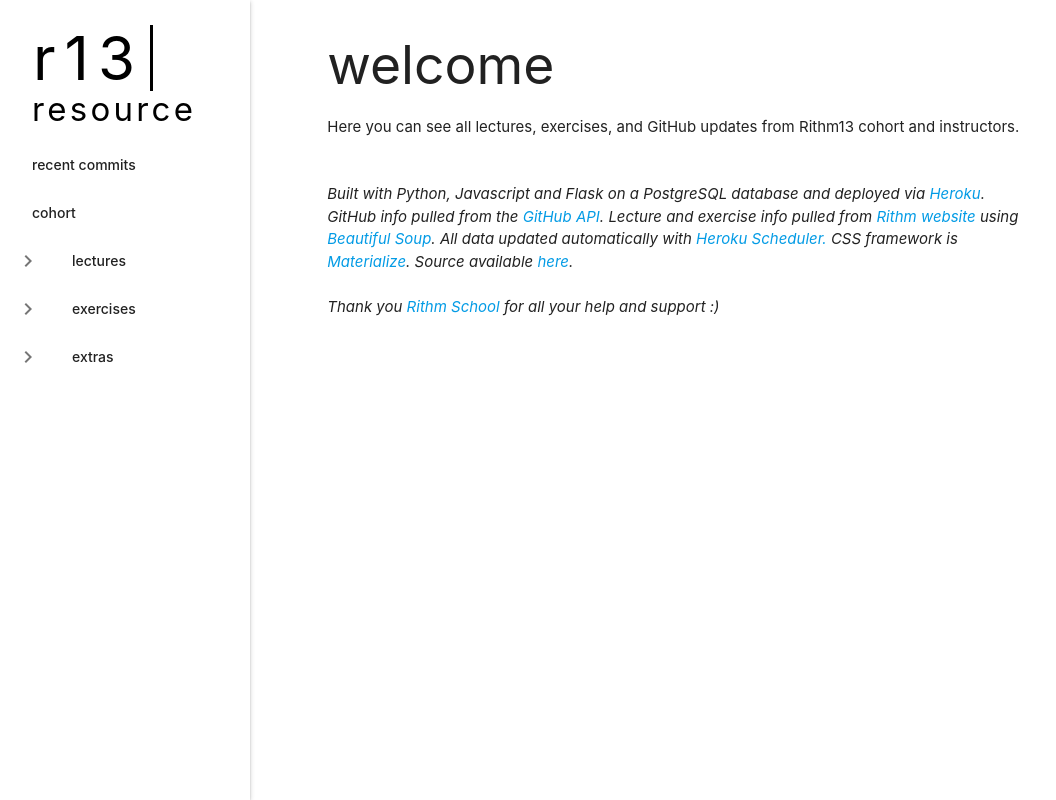
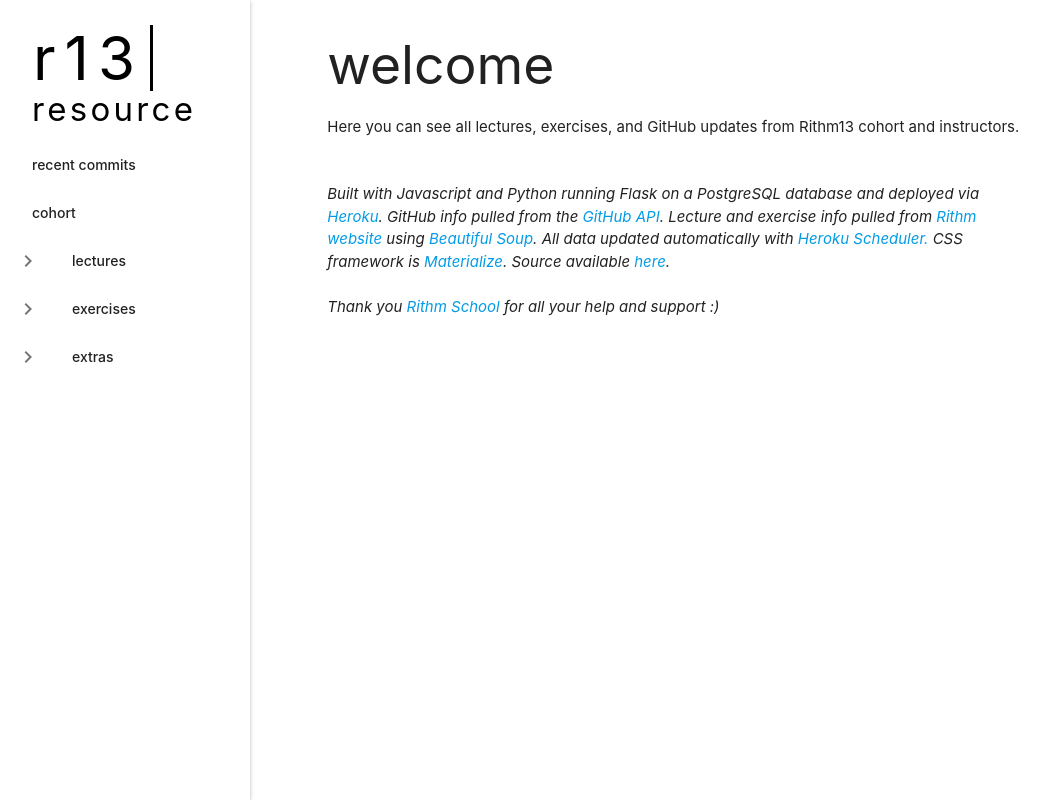
Before and after one commit to chrismartinio/r13resource, a Flask app: page / in a window 1280 px wide. Shown: the whole page, without its empty margins (0-1056 px from the left). Run offline with Flask 2, Linux system fonts and the light colour scheme; data that the repository does not hold is empty; some libraries are stand-ins or nearby versions.

Commit message:
msg update

```diff
--- a/templates/index.html
+++ b/templates/index.html
@@ -13,7 +13,7 @@
 
     <!-- <h5><i>site info</i></h5> -->
 
-    <p><i>Built with Python, Javascript and Flask on a PostgreSQL database and deployed via
+    <p><i>Built with Javascript and Python running Flask on a PostgreSQL database and deployed via
       <a target="_blank" href="https://dashboard.heroku.com/apps">Heroku</a>. GitHub info pulled from
       the <a target="_blank" href="https://developer.github.com/v3/">GitHub API</a>. Lecture and exercise
       info pulled from <a target="_blank" href="http://curric.rithmschool.com/r13/lectures/">Rithm website</a>
```
